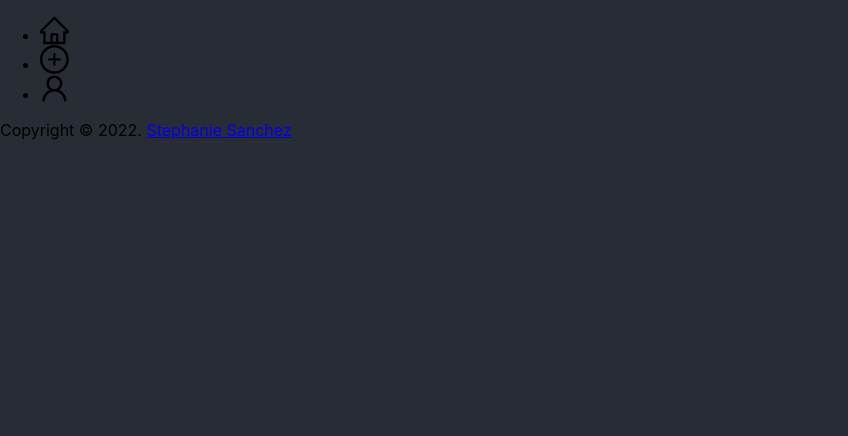
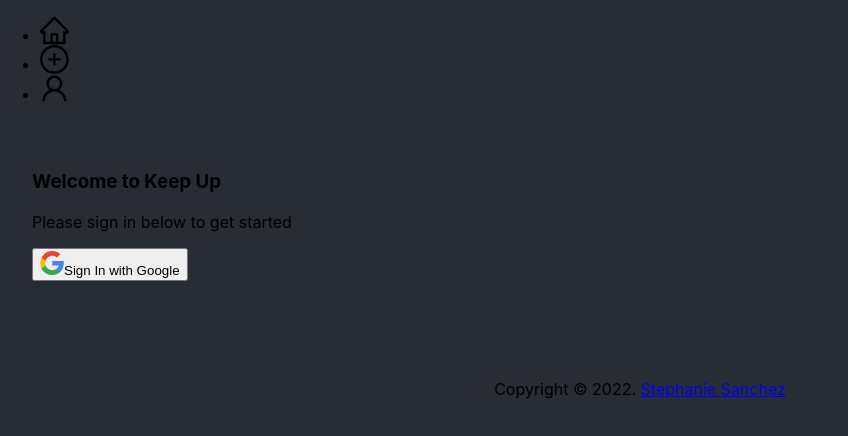
Before and after one commit to StephanieKSanchez/keep-up-frontend, a React (Create React App) app: page /add in a window 1280 px wide. Shown: the top 436 px of the page, without its empty margins (0-848 px from the left). Built offline with nearby package versions, Linux system fonts and the light colour scheme; the HTML template or start-up script is replaced by a standard one.

Commit message:
created Body.js & styling for footer

```diff
--- a/src/App.js
+++ b/src/App.js
@@ -11,6 +11,7 @@ import { createContext, useState } from "react";
 import Login from "./components/Login";
 import Home from "./components/Home";
 import Footer from "./components/Footer";
+import Body from "./components/Body";
 
 export const UserContext = createContext(null);
 
@@ -32,7 +33,7 @@ function App() {
                 />
                 <Route
                   path="/add"
-                  // element={!user ? <Login /> : <AddDestination />}
+                  element={!user ? <Login /> : <AddDestination />}
                 />
                 <Route
                   path="/login"
--- /dev/null
+++ b/src/components/Body.js
@@ -0,0 +1,26 @@
+import { Card, Col, Row } from "antd";
+
+export default function Body() {
+  return (
+    <>
+      <h3>Easy to use, easy to share</h3>
+      <Row gutter={16}>
+        <Col span={8}>
+          <Card title="Easy to use, easy to Share" bordered={false}>
+            Keep all your travel details in one place
+          </Card>
+        </Col>
+        <Col span={8}>
+          <Card title="Share it" bordered={false}>
+            Everyone on the same page
+          </Card>
+        </Col>
+        <Col span={8}>
+          <Card title="Stress less" bordered={false}>
+            Enjoy knowing your plans are set
+          </Card>
+        </Col>
+      </Row>
+    </>
+  );
+}
--- a/src/components/Footer.js
+++ b/src/components/Footer.js
@@ -1,6 +1,8 @@
+import "../styling/footer.css";
+
 export default function Footer() {
   return (
-    <footer className="flex h-12 px-8 font-cabinet font-medium bg-black text-white justify-center items-center">
+    <footer className="footerContainer">
       <p>
         Copyright &copy; 2022.{" "}
         <a
--- a/src/components/Hero.js
+++ b/src/components/Hero.js
@@ -13,14 +13,14 @@ export default function Hero() {
         <div className="font-cabinet text-2xl font-medium my-2">
           Keep up with your travel
         </div>
-        {}
+        {/* {}
 
         <Link
           to={!user ? "/login" : "/destinations"}
           className="mr-auto text-center my-8 font-bold hover:opacity-80 bg-black py-2 px-4 text-white rounded-lg active:scale-110 transition-all"
         >
           Get Started
-        </Link>
+        </Link> */}
       </div>
       <div className="ml-auto">
         <img
--- a/src/components/Home.js
+++ b/src/components/Home.js
@@ -1,9 +1,11 @@
+import Body from "./Body";
 import Hero from "./Hero";
 
 export default function Home() {
   return (
     <main>
       <Hero />
+      <Body />
     </main>
   );
 }
--- /dev/null
+++ b/src/styling/footer.css
@@ -0,0 +1,7 @@
+.footerContainer {
+  display: flex;
+  flex-wrap: wrap;
+  justify-content: center;
+  margin: auto;
+  padding: 50px 0px 0px 0px;
+}
```
